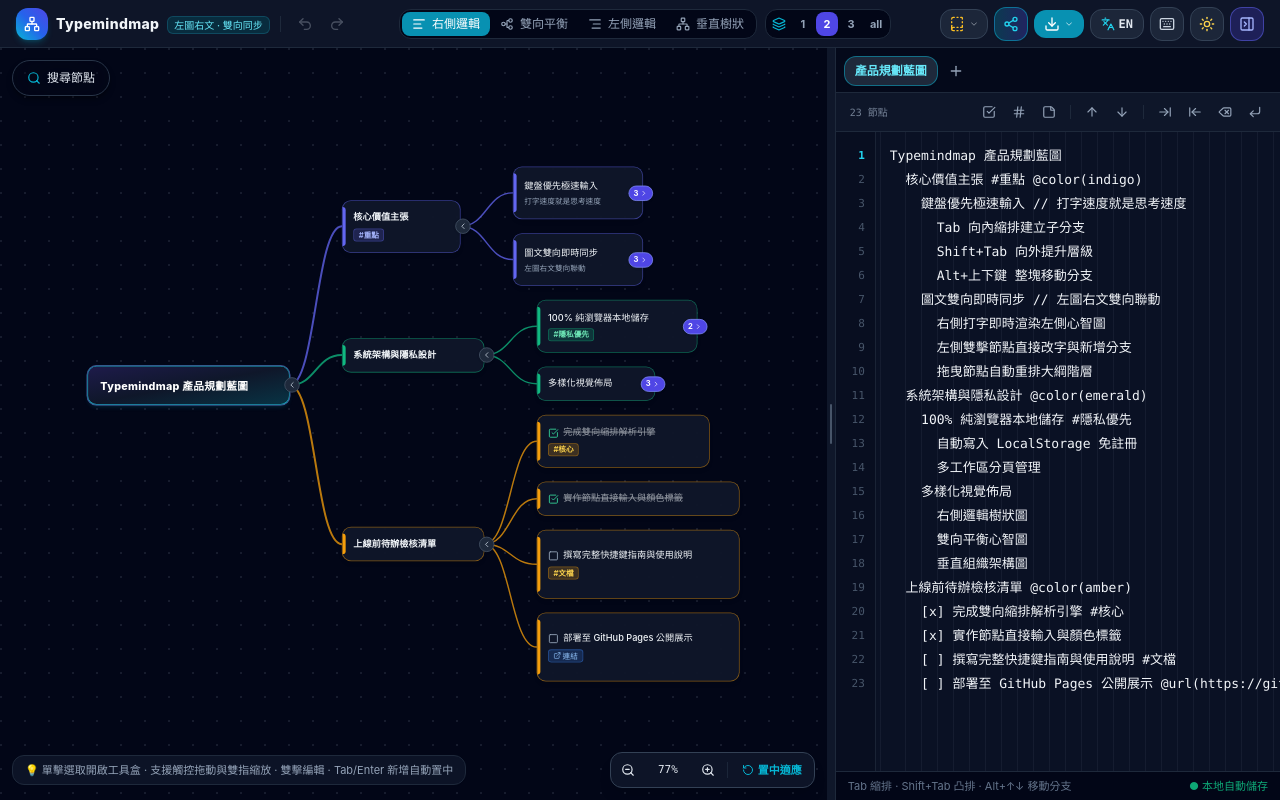
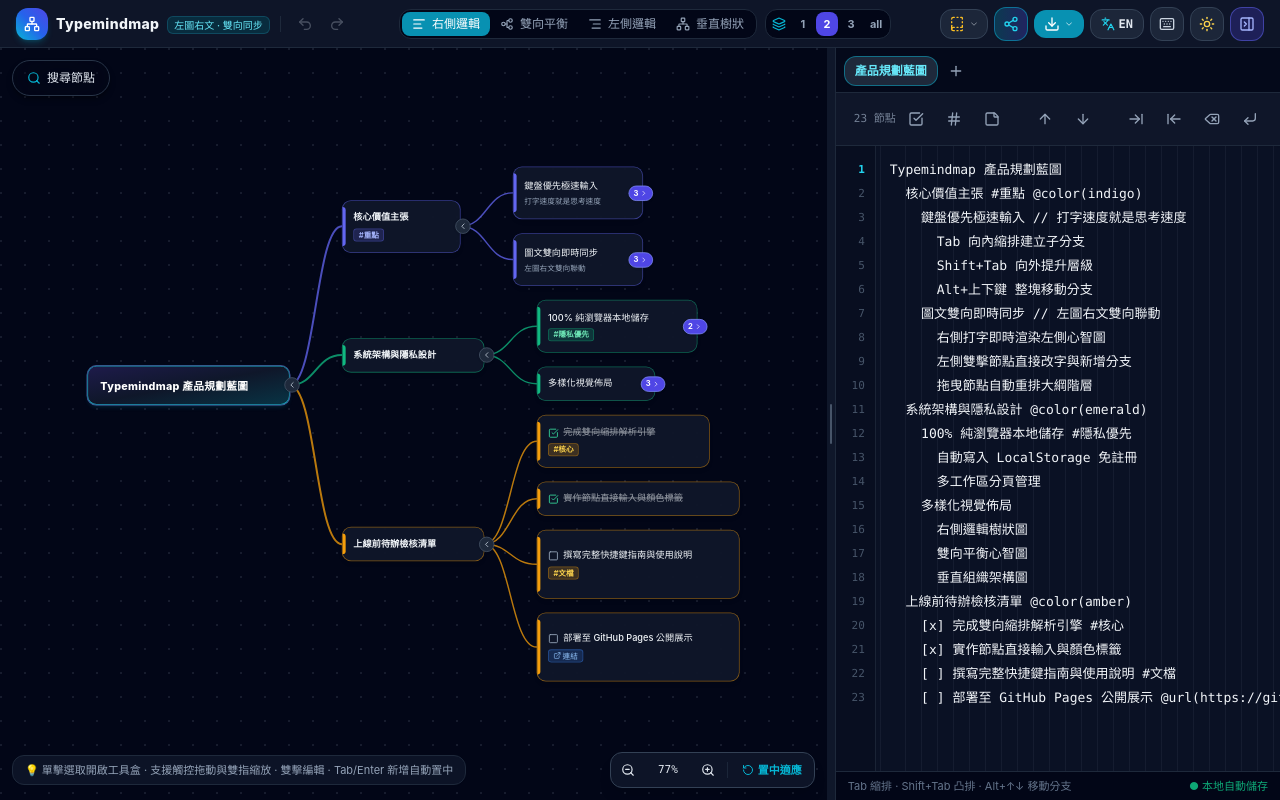
Before and after one commit to etsaycood/Typemindmap, a React (Vite) app: page / in a window 1280 px wide. Built offline with nearby package versions, Linux system fonts and the light colour scheme.

Commit message:
style: increase editor toolbar height, button size, and touch padding to prevent mis-clicks

```diff
--- a/src/components/RightOutliner.tsx
+++ b/src/components/RightOutliner.tsx
@@ -431,30 +431,30 @@ export const RightOutliner: React.FC<RightOutlinerProps> = ({
 
       {/* 2. Quick Outliner Action Strip */}
       <div
-        className={`flex items-center justify-between px-3 py-1.5 border-b text-[11px] ${
+        className={`flex items-center justify-between px-3.5 py-2 sm:py-2.5 border-b min-h-[46px] select-none ${
           isDark
-            ? 'bg-slate-900/90 border-slate-800 text-slate-400'
-            : 'bg-slate-50 border-slate-200 text-slate-600'
+            ? 'bg-slate-900/95 border-slate-800 text-slate-400 shadow-sm'
+            : 'bg-slate-50/95 border-slate-200 text-slate-600 shadow-sm'
         }`}
       >
         {/* Left: Node Count */}
-        <span className="font-mono text-[10px] opacity-75 select-none pl-0.5">
+        <span className="font-mono text-[11px] opacity-75 select-none pl-1 font-medium">
           {t.nodesCount(rootNode.totalDescendants + 1)}
         </span>
 
         {/* Right: Functional Action Buttons */}
-        <div className="flex items-center gap-1 ml-auto">
+        <div className="flex items-center gap-1.5 ml-auto">
           {/* Toggle Checkbox */}
           <button
             type="button"
             onMouseDown={(e) => e.preventDefault()}
             onClick={() => handleQuickSyntax('checkbox')}
-            className={`p-1.5 rounded-lg active:scale-90 transition-all ${
+            className={`p-2 rounded-xl active:scale-90 transition-all ${
               isDark ? 'hover:bg-slate-800 hover:text-emerald-300' : 'hover:bg-slate-200 hover:text-emerald-700'
             }`}
             title="切換待辦方塊 [ ] / [x]"
           >
-            <CheckSquare className="w-3.5 h-3.5" />
+            <CheckSquare className="w-4 h-4" />
           </button>
 
           {/* Insert Tag */}
@@ -462,12 +462,12 @@ export const RightOutliner: React.FC<RightOutlinerProps> = ({
             type="button"
             onMouseDown={(e) => e.preventDefault()}
             onClick={() => handleQuickSyntax('tag')}
-            className={`p-1.5 rounded-lg active:scale-90 transition-all ${
+            className={`p-2 rounded-xl active:scale-90 transition-all ${
               isDark ? 'hover:bg-slate-800 hover:text-cyan-300' : 'hover:bg-slate-200 hover:text-cyan-700'
             }`}
             title="插入 #標籤"
           >
-            <Hash className="w-3.5 h-3.5" />
+            <Hash className="w-4 h-4" />
           </button>
 
           {/* Insert Note */}
@@ -475,27 +475,27 @@ export const RightOutliner: React.FC<RightOutlinerProps> = ({
             type="button"
             onMouseDown={(e) => e.preventDefault()}
             onClick={() => handleQuickSyntax('note')}
-            className={`p-1.5 rounded-lg active:scale-90 transition-all ${
+            className={`p-2 rounded-xl active:scale-90 transition-all ${
               isDark ? 'hover:bg-slate-800 hover:text-amber-300' : 'hover:bg-slate-200 hover:text-amber-700'
             }`}
             title="插入 // 備註說明"
           >
-            <StickyNote className="w-3.5 h-3.5" />
+            <StickyNote className="w-4 h-4" />
           </button>
 
-          <div className={`h-3.5 w-px mx-1 ${isDark ? 'bg-slate-800' : 'bg-slate-300'}`} />
+          <div className={`h-4.5 w-px mx-1 ${isDark ? 'bg-slate-800' : 'bg-slate-300'}`} />
 
           {/* Move Subtree Up */}
           <button
             type="button"
             onMouseDown={(e) => e.preventDefault()}
             onClick={() => handleMoveBlock('up')}
-            className={`p-1.5 rounded-lg active:scale-90 transition-all ${
+            className={`p-2 rounded-xl active:scale-90 transition-all ${
               isDark ? 'hover:bg-slate-800 hover:text-white' : 'hover:bg-slate-200 hover:text-slate-900'
             }`}
             title={t.moveUpTooltip}
           >
-            <ArrowUp className="w-3.5 h-3.5" />
+            <ArrowUp className="w-4 h-4" />
           </button>
 
           {/* Move Subtree Down */}
@@ -503,27 +503,27 @@ export const RightOutliner: React.FC<RightOutlinerProps> = ({
             type="button"
             onMouseDown={(e) => e.preventDefault()}
             onClick={() => handleMoveBlock('down')}
-            className={`p-1.5 rounded-lg active:scale-90 transition-all ${
+            className={`p-2 rounded-xl active:scale-90 transition-all ${
               isDark ? 'hover:bg-slate-800 hover:text-white' : 'hover:bg-slate-200 hover:text-slate-900'
             }`}
             title={t.moveDownTooltip}
           >
-            <ArrowDown className="w-3.5 h-3.5" />
+            <ArrowDown className="w-4 h-4" />
           </button>
 
-          <div className={`h-3.5 w-px mx-1 ${isDark ? 'bg-slate-800' : 'bg-slate-300'}`} />
+          <div className={`h-4.5 w-px mx-1 ${isDark ? 'bg-slate-800' : 'bg-slate-300'}`} />
 
           {/* >| Tab (Indent) */}
           <button
             type="button"
             onMouseDown={(e) => e.preventDefault()}
             onClick={() => adjustIndentation(false)}
-            className={`p-1.5 rounded-lg active:scale-90 transition-all ${
+            className={`p-2 rounded-xl active:scale-90 transition-all ${
               isDark ? 'hover:bg-slate-800 hover:text-cyan-300' : 'hover:bg-slate-200 hover:text-cyan-700'
             }`}
             title={t.indentTooltip}
           >
-            <ArrowRightToLine className="w-3.5 h-3.5" />
+            <ArrowRightToLine className="w-4 h-4" />
           </button>
 
           {/* |< Shift+Tab (Outdent) */}
@@ -531,12 +531,12 @@ export const RightOutliner: React.FC<RightOutlinerProps> = ({
             type="button"
             onMouseDown={(e) => e.preventDefault()}
             onClick={() => adjustIndentation(true)}
-            className={`p-1.5 rounded-lg active:scale-90 transition-all ${
+            className={`p-2 rounded-xl active:scale-90 transition-all ${
               isDark ? 'hover:bg-slate-800 hover:text-cyan-300' : 'hover:bg-slate-200 hover:text-cyan-700'
             }`}
             title={t.outdentTooltip}
           >
-            <ArrowLeftToLine className="w-3.5 h-3.5" />
+            <ArrowLeftToLine className="w-4 h-4" />
           </button>
 
           {/* < Backspace / Delete */}
@@ -544,12 +544,12 @@ export const RightOutliner: React.FC<RightOutlinerProps> = ({
             type="button"
             onMouseDown={(e) => e.preventDefault()}
             onClick={handleBackspace}
-            className={`p-1.5 rounded-lg active:scale-90 transition-all ${
+            className={`p-2 rounded-xl active:scale-90 transition-all ${
               isDark ? 'hover:bg-slate-800 hover:text-rose-400' : 'hover:bg-slate-200 hover:text-rose-600'
             }`}
             title={t.backspaceTooltip}
           >
-            <Delete className="w-3.5 h-3.5" />
+            <Delete className="w-4 h-4" />
           </button>
 
           {/* ↵ Enter / 換行 */}
@@ -557,12 +557,12 @@ export const RightOutliner: React.FC<RightOutlinerProps> = ({
             type="button"
             onMouseDown={(e) => e.preventDefault()}
             onClick={handleEnter}
-            className={`p-1.5 rounded-lg active:scale-90 transition-all ${
+            className={`p-2 rounded-xl active:scale-90 transition-all ${
               isDark ? 'hover:bg-slate-800 hover:text-emerald-400' : 'hover:bg-slate-200 hover:text-emerald-600'
             }`}
             title={t.enterTooltip}
           >
-            <CornerDownLeft className="w-3.5 h-3.5" />
+            <CornerDownLeft className="w-4 h-4" />
           </button>
         </div>
       </div>
```
